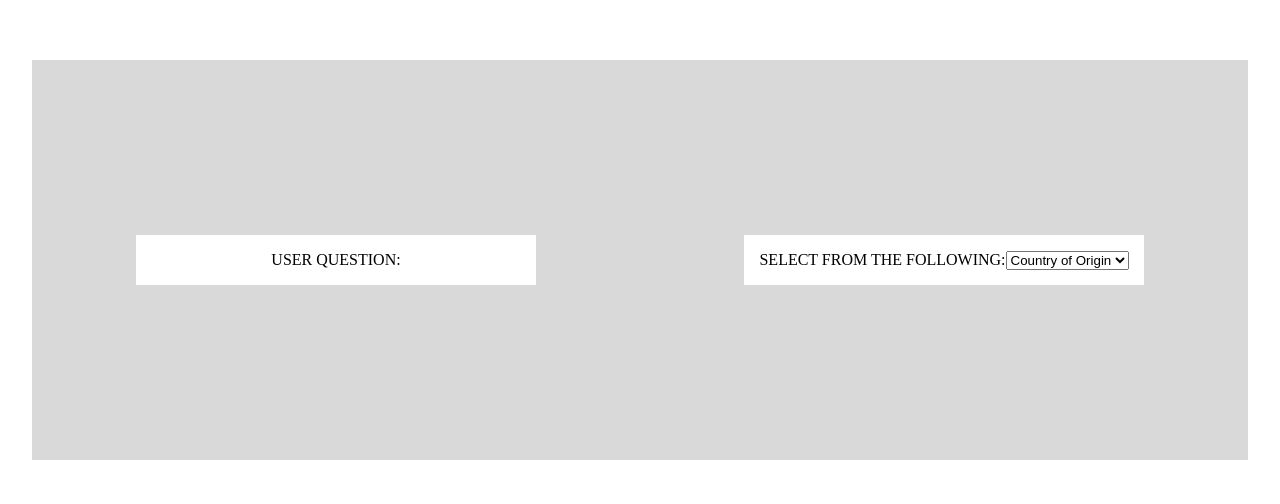
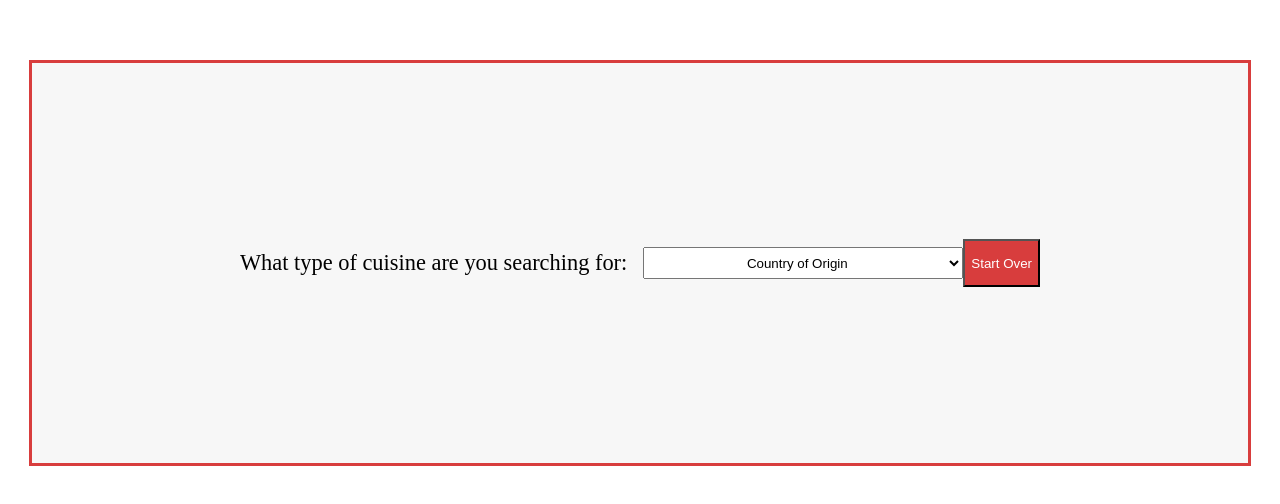
Before and after one commit to MasterChiefRPM/food-picks, an Angular app: page /question-1 in a window 1280 px wide. Shown: the part 140-644 px from the top of the page. Built offline with nearby package versions, Linux system fonts and the light colour scheme.

Commit message:
Question 1 page changes

```diff
--- a/src/app/question-1/question-1.component.html
+++ b/src/app/question-1/question-1.component.html
@@ -1,14 +1,15 @@
 <div class="background-container">
     <a href=""></a>
+    <div class="question-1">
         <section class="question-container">
             <div class=" question-text">
-                <p>USER QUESTION:</p>
+                    <p>What type of cuisine are you searching for:</p>
             </div>
         </section>
         <section class="dropdown-container">
             <div class="option-container">
-            <label class="question-label" for="options">SELECT FROM THE FOLLOWING:</label>
-                <select name="country-of-origin" id="origin">
+                <label class="question-label" for="options"></label>
+                    <select class="dropdown" name="country-of-origin" id="origin">
                         <option value="" selected hidden>Country of Origin</option>
                         <option value="option">Mexican</option>
                         <option value="option">American</option>
@@ -19,3 +20,9 @@
             </div>
         </section>
     </div>
+    <div class="start-over-container">
+        <button class="start-over-button">
+            <p>Start Over</p>
+        </button>
+    </div>
+</div>
--- a/src/app/question-1/question-1.component.scss
+++ b/src/app/question-1/question-1.component.scss
@@ -1,5 +1,7 @@
 .background-container{
-    background-color: #D9D9D9;
+    background-color: #F7F7F7;
+    border-style: solid;
+    border-color: #D83D3D;
     display: flex;
     align-items: center;
     justify-content: center;
@@ -8,17 +10,22 @@
     height: 50vh;
     width: 95vw;
 }
+.question-1{
+    gap: 1rem;
+    display: inline-flex;
+}
 .question-container{
-    background-color: white;
     display: flex;
     justify-content: center;
     margin: auto;
     margin-left: vw;
-    min-width: 25rem;
+    max-width: 25rem;
+}
+.question-text{
+   p{font-size: 1.40rem;}
 }
 
 .dropdown-container{
-    background-color: white;
     display: flex;
     flex-wrap: wrap;
     justify-content: center;
@@ -26,5 +33,18 @@
     margin: auto;
     margin-right: vw;
     min-height: 3.1rem;
-    min-width: 25rem;
+    max-width: 25rem;
 }
+.dropdown{
+    min-height: 2rem;
+    min-width: 20rem;
+    text-align: center;
+}
+.start-over-container{
+    display: flex;
+    align-items: center;
+}
+.start-over-button{
+    color: white;
+    background-color: #D83D3D;
+}
```
Lines whose indentation alone changed are shown as unchanged.
